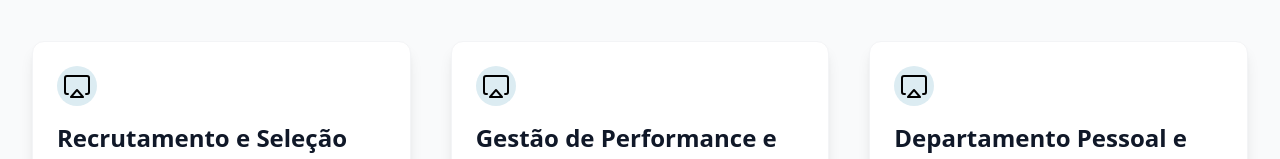
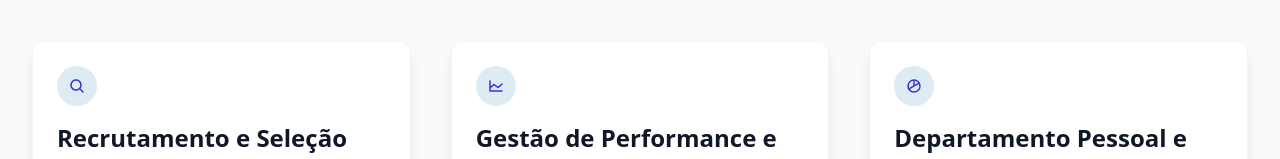
Before and after one commit to JavaScript2025/ladingpage_genpeople, a React (Vite) app: page / in a window 1280 px wide. Shown: the part 555-714 px from the top of the page. Built offline with nearby package versions, Linux system fonts and the light colour scheme.

Commit message:
adiciona icones nos cards de produtos

```diff
--- a/src/assets/components/cardProduto/CardProduto.tsx
+++ b/src/assets/components/cardProduto/CardProduto.tsx
@@ -1,30 +1,34 @@
-import { AirplayIcon } from '@phosphor-icons/react';
-import { type Produto } from '../../../types/Produto';
+import { type Produto } from "../../../types/Produto";
+import { DynamicIcon, type IconName } from "../../utils/icons/icons";
 
 interface CardProdutoProps {
   produto: Produto;
 }
 
 export function CardProduto({ produto }: CardProdutoProps) {
-  const { titulo, subtitulo, descricao } = produto;
+  const { titulo, subtitulo, descricao, icone } = produto;
+  const iconKey = icone as IconName;
 
   return (
     <div className="p-6 rounded-xl shadow-lg hover:shadow-2xl transition-shadow duration-500 bg-white border border-gray-100 transform hover:scale-[1.02]">
-
       <div className="p-3 w-10 h-10 rounded-full bg-[#DCECF2] text-black flex items-center justify-center mb-4">
-        <span className="text-xl"><AirplayIcon size={32}/></span>
+        <DynamicIcon
+          name={iconKey}
+          size={24}
+          weight="bold"
+          className="text-indigo-700"
+        />
       </div>
 
-        <h3 className="text-2xl font-bold text-gray-900 mb-2">{titulo}</h3>
+      <h3 className="text-2xl font-bold text-gray-900 mb-2">{titulo}</h3>
       <p className="text-md font-semibold text-indigo-600 mb-3">{subtitulo}</p>
 
       <p className="text-gray-600 text-base leading-relaxed">{descricao}</p>
 
-        <a
+      <a
         href={`/produtos/${produto.id}`}
         className="mt-6 inline-block text-indigo-600 hover:text-indigo-800 font-semibold transition-colors"
-      >
-      </a>
+      ></a>
     </div>
   );
 }
--- /dev/null
+++ b/src/assets/utils/icons/icons.tsx
@@ -0,0 +1,30 @@
+import {
+  MagnifyingGlassIcon,
+  ChartLineIcon,
+  ChartPieIcon,
+  FolderSimpleUserIcon,
+  FileMagnifyingGlassIcon,
+  type IconProps,
+} from "@phosphor-icons/react";
+
+export const IconMap = {
+  MagnifyingGlassIcon: MagnifyingGlassIcon,
+  ChartLineIcon: ChartLineIcon,
+  ChartPieIcon: ChartPieIcon,
+  FolderSimpleUserIcon: FolderSimpleUserIcon,
+  FileMagnifyingGlassIcon: FileMagnifyingGlassIcon,
+};
+
+export type IconName = keyof typeof IconMap;
+
+interface DynamicIconProps extends IconProps {
+  name: IconName;
+}
+
+export const DynamicIcon: React.FC<DynamicIconProps> = ({ name, ...rest }) => {
+  const IconComponent = IconMap[name];
+
+  if (!IconComponent) return null;
+
+  return <IconComponent {...rest} />;
+};
--- a/src/data/rhProdutos.json
+++ b/src/data/rhProdutos.json
@@ -3,30 +3,35 @@
     "id": 1,
     "titulo": "Recrutamento e Seleção (ATS)",
     "subtitulo": "Atração e Gestão de Talentos",
-    "descricao": "Automatize o processo seletivo, desde a abertura da vaga até a admissão digital. Utilize ferramentas para triagem e encontre o fit cultural ideal para sua empresa."
+    "descricao": "Automatize o processo seletivo, desde a abertura da vaga até a admissão digital. Utilize ferramentas para triagem e encontre o fit cultural ideal para sua empresa.",
+    "icone": "MagnifyingGlassIcon"
   },
   {
     "id": 2,
     "titulo": "Gestão de Performance e PDI",
     "subtitulo": "Avaliações e Desenvolvimento Individual",
-    "descricao": "Estruture ciclos de avaliação 360°, gerencie metas (OKR/KPI) e crie Planos de Desenvolvimento Individual (PDI) focados na evolução contínua dos colaboradores."
+    "descricao": "Estruture ciclos de avaliação 360°, gerencie metas (OKR/KPI) e crie Planos de Desenvolvimento Individual (PDI) focados na evolução contínua dos colaboradores.",
+    "icone": "ChartLineIcon"
   },
   {
     "id": 3,
     "titulo": "Departamento Pessoal e Folha",
     "subtitulo": "Cálculos e Conformidade Legal",
-    "descricao": "Garanta a conformidade legal com a legislação trabalhista. Gestão simplificada de Folha de Pagamento, eSocial, férias, benefícios e holerites digitais."
+    "descricao": "Garanta a conformidade legal com a legislação trabalhista. Gestão simplificada de Folha de Pagamento, eSocial, férias, benefícios e holerites digitais.",
+    "icone": "ChartPieIcon"
   },
   {
     "id": 4,
     "titulo": "Controle de Ponto Inteligente",
     "subtitulo": "Jornada, Banco de Horas e Frequência",
-    "descricao": "Registro de ponto via App, web ou facial. Gerencie banco de horas, horas extras e absenteísmo com relatórios em tempo real, eliminando planilhas manuais."
+    "descricao": "Registro de ponto via App, web ou facial. Gerencie banco de horas, horas extras e absenteísmo com relatórios em tempo real, eliminando planilhas manuais.",
+    "icone": "FolderSimpleUserIcon"
   },
   {
     "id": 5,
     "titulo": "Pesquisa de Clima e Engajamento",
     "subtitulo": "Diagnóstico e Ações Estratégicas",
-    "descricao": "Realize pesquisas de clima rápidas (Pulse Surveys) e detalhadas. Monitore o nível de engajamento e turnover com painéis (dashboards) e People Analytics."
+    "descricao": "Realize pesquisas de clima rápidas (Pulse Surveys) e detalhadas. Monitore o nível de engajamento e turnover com painéis (dashboards) e People Analytics.",
+    "icone": "FileMagnifyingGlassIcon"
   }
 ]
--- a/src/types/Produto.ts
+++ b/src/types/Produto.ts
@@ -3,4 +3,5 @@ export interface Produto {
   titulo: string;
   subtitulo: string;
   descricao: string;
+  icone: string;
 }
```
